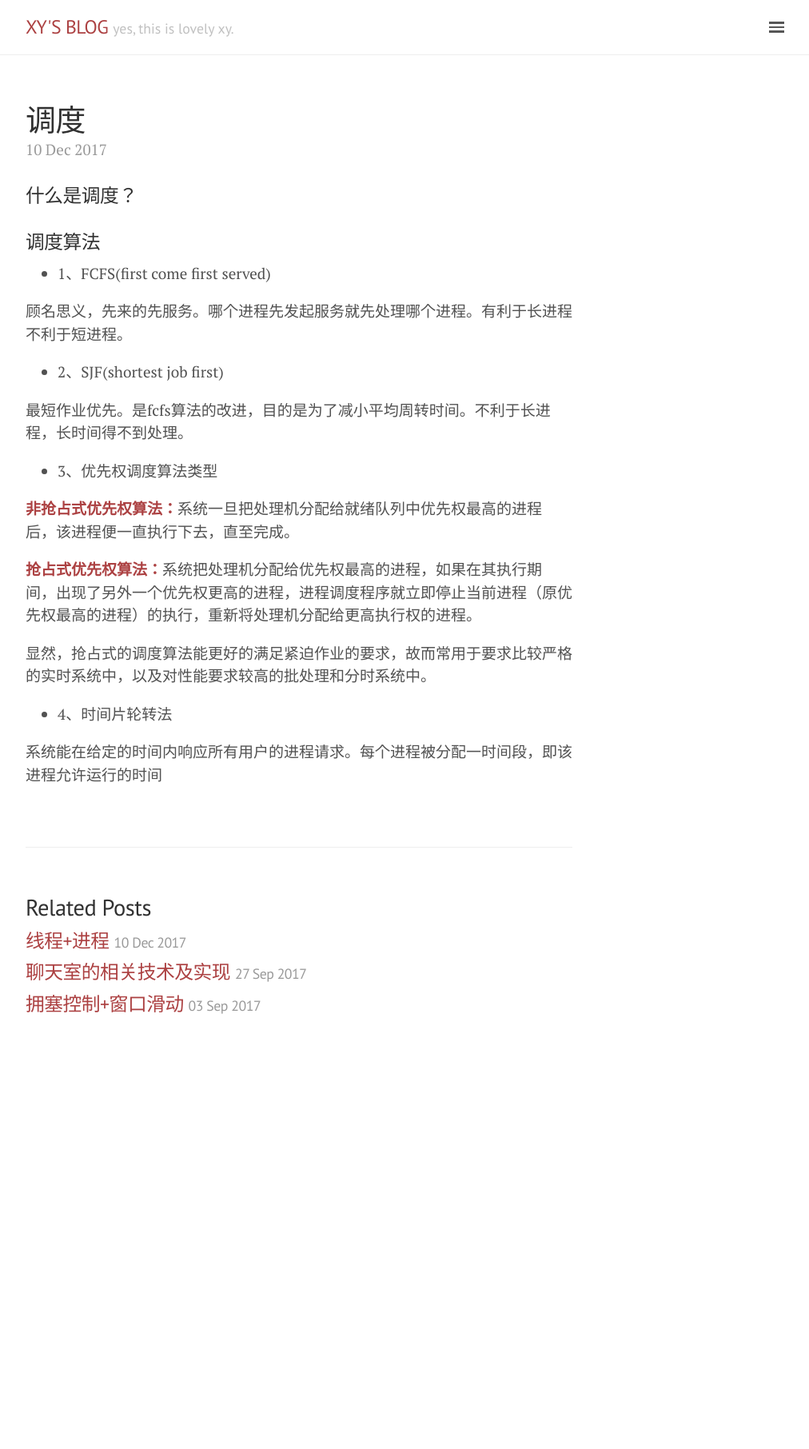
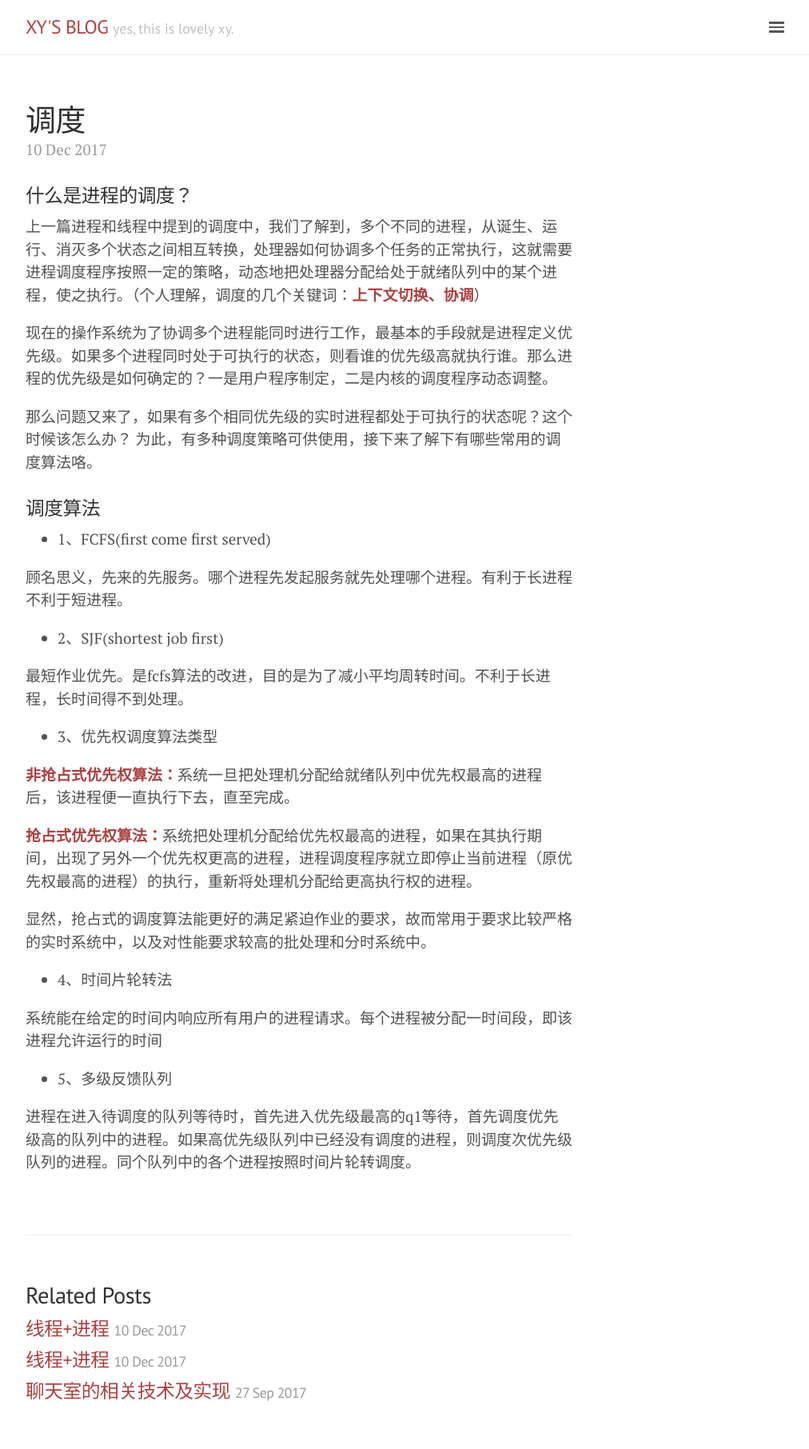
Before and after one commit to monkeyxy/monkeyxy.github.io, a Jekyll site: the page built from _posts/计算机基础/2017-10-24-调度.markdown, in a window 1280 px wide. Shown: the whole page at 80% size, without its empty margins (266-1278 px from the left). Built offline with Jekyll 4.4.1, drawn with Linux system fonts in a browser that asks for light colours; before the commit the page ends 1327 px from its top, so only the background shows below that.

Commit message:
完善调度

```diff
--- a/_posts/计算机基础/2017-10-24-调度.markdown
+++ b/_posts/计算机基础/2017-10-24-调度.markdown
@@ -9,9 +9,14 @@
 ---
 
 
-### 什么是调度？
+### 什么是进程的调度？
 
+上一篇进程和线程中提到的调度中，我们了解到，多个不同的进程，从诞生、运行、消灭多个状态之间相互转换，处理器如何协调多个任务的正常执行，这就需要进程调度程序按照一定的策略，动态地把处理器分配给处于就绪队列中的某个进程，使之执行。（个人理解，调度的几个关键词：<span style="font-weight:bold;color:#ac4142">上下文切换、协调</span>）
 
+现在的操作系统为了协调多个进程能同时进行工作，最基本的手段就是进程定义优先级。如果多个进程同时处于可执行的状态，则看谁的优先级高就执行谁。那么进程的优先级是如何确定的？一是用户程序制定，二是内核的调度程序动态调整。
+
+那么问题又来了，如果有多个相同优先级的实时进程都处于可执行的状态呢？这个时候该怎么办？
+为此，有多种调度策略可供使用，接下来了解下有哪些常用的调度算法咯。
 
 ### 调度算法
 
@@ -34,3 +39,7 @@
 * 4、时间片轮转法
 
 系统能在给定的时间内响应所有用户的进程请求。每个进程被分配一时间段，即该进程允许运行的时间
+
+* 5、多级反馈队列
+
+进程在进入待调度的队列等待时，首先进入优先级最高的q1等待，首先调度优先级高的队列中的进程。如果高优先级队列中已经没有调度的进程，则调度次优先级队列的进程。同个队列中的各个进程按照时间片轮转调度。
```
Also changed, not shown: _posts/计算机基础/2017-10-24-内存的管理.markdown (added, +19 -0 lines).
